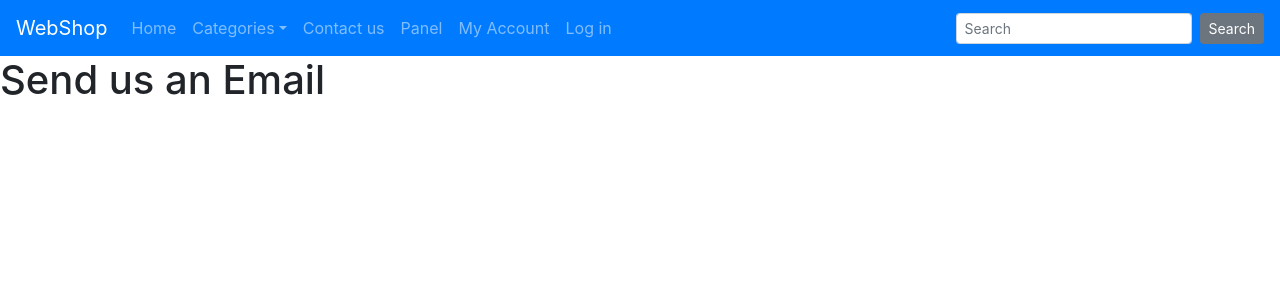
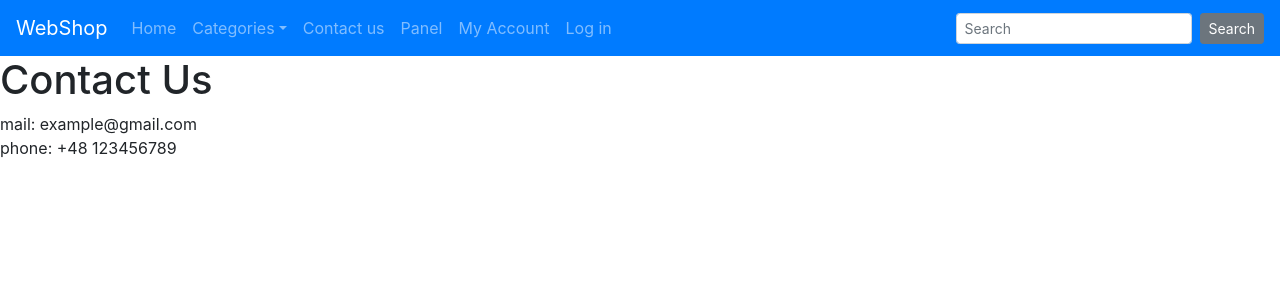
Before and after one commit to Tahimari/Microservices-WebShop, a Vue app in the folder front-service-vue/: page /#/contact in a window 1280 px wide. Shown: the top 300 px of the page. Built offline with nearby package versions, Linux system fonts and the light colour scheme; what vue-resource would draw is missing.

Commit message:
Poprawa zawartości widoku Contact.vue

```diff
--- a/front-service-vue/src/views/contact/Contact.vue
+++ b/front-service-vue/src/views/contact/Contact.vue
@@ -1,5 +1,9 @@
 <template>
-    <h1>Send us an Email</h1>
+    <div>
+		<h1>Contact Us</h1>
+		mail: example@gmail.com <br/>
+		phone: +48 123456789 <br/>
+    </div>
 </template>
 
 <script>
```
